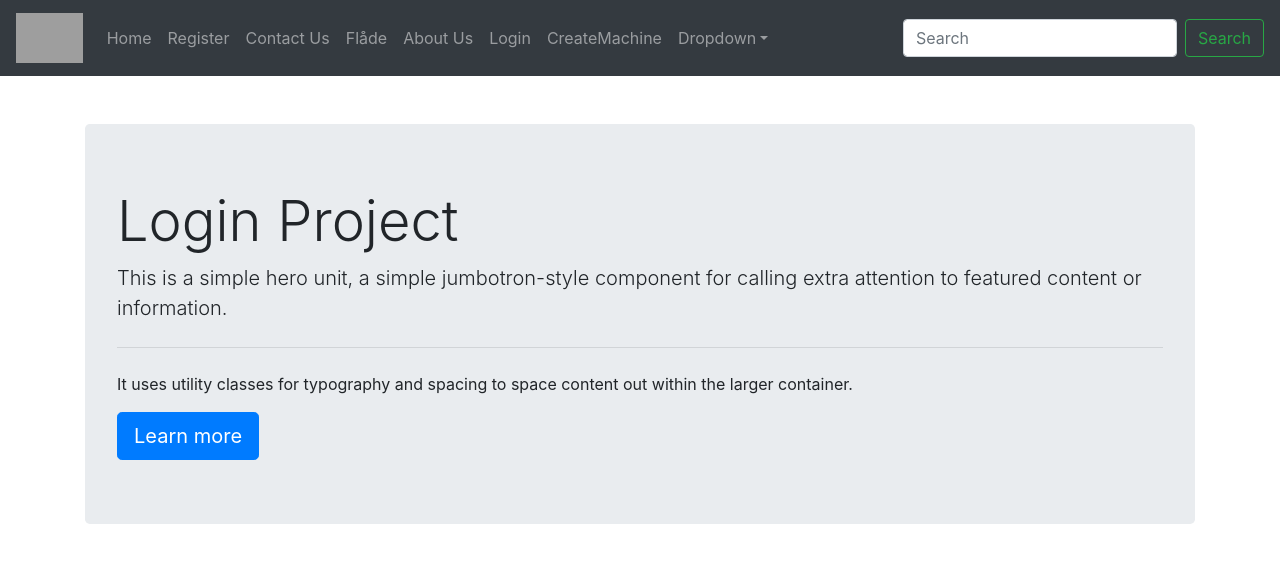
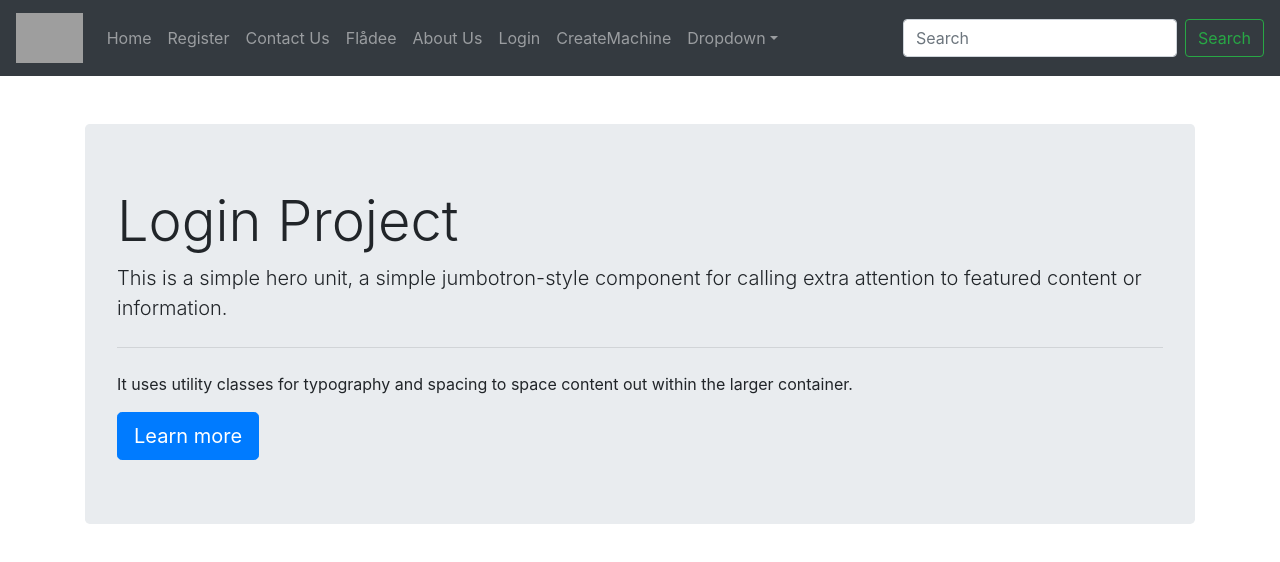
Before and after one commit to panic355/ThyrrestrupWebApp, a React (Create React App) app in the folder client/: page / in a window 1280 px wide. Shown: the top 562 px of the page. Built offline with nearby package versions, Linux system fonts and the light colour scheme; grey boxes are pictures that could not be loaded.

Commit message:
Testing if my commits reach the hosting

```diff
--- a/client/src/components/navbar/Navbar.js
+++ b/client/src/components/navbar/Navbar.js
@@ -32,7 +32,7 @@ class BootstrapNavbar extends React.Component {
                                         <Nav.Link href="/">Home</Nav.Link>
                                         <Nav.Link href="/register">Register</Nav.Link>
                                         <Nav.Link href="/contact">Contact Us</Nav.Link>
-                                        <Nav.Link href="/fleet">Flåde</Nav.Link>
+                                        <Nav.Link href="/fleet">Flådee</Nav.Link>
                                         <Nav.Link href="/contact-us">About Us</Nav.Link>
                                         <Nav.Link href="/login">Login</Nav.Link>
                                         <Nav.Link href="/createMachine">CreateMachine</Nav.Link>
```
